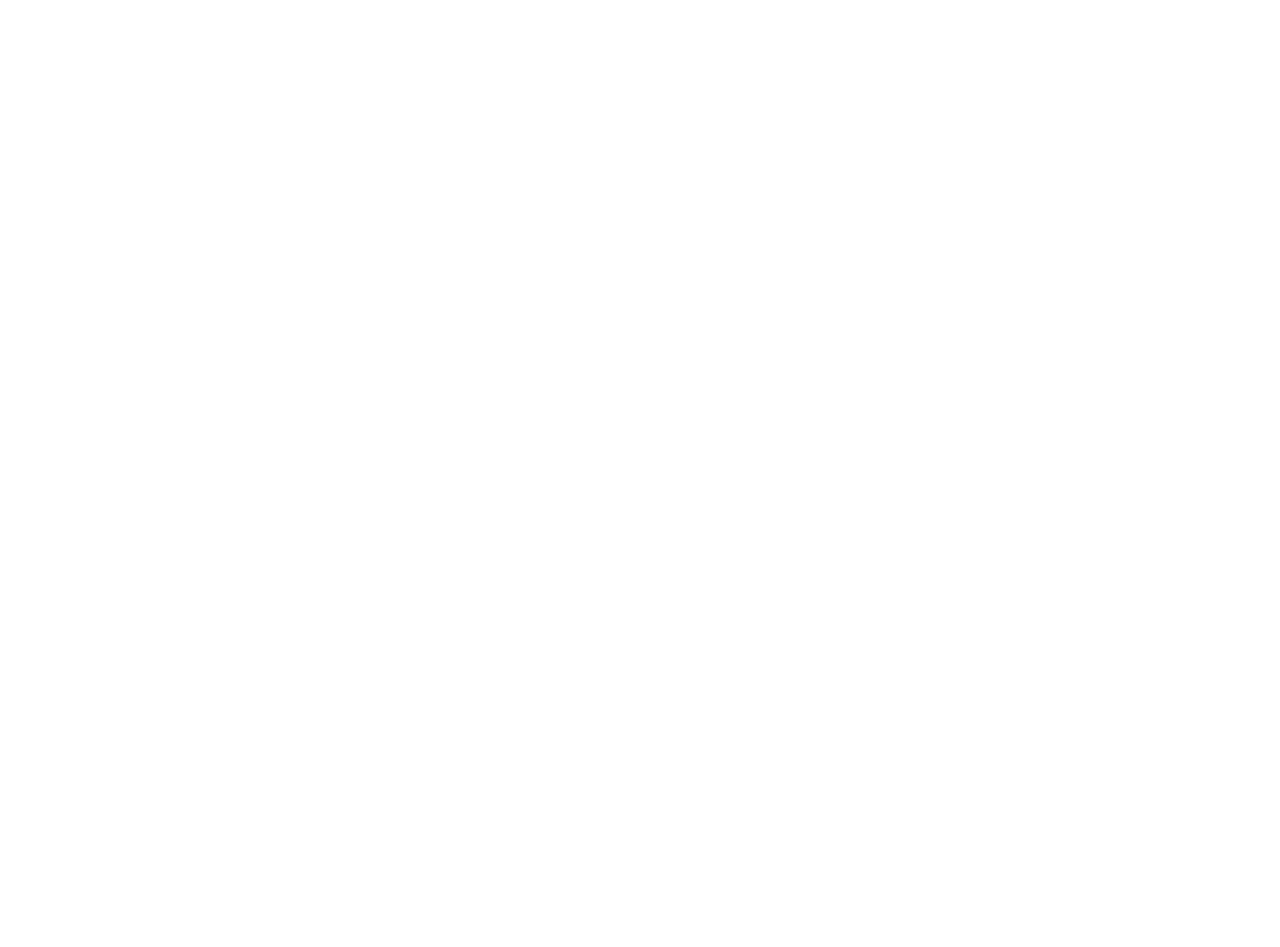
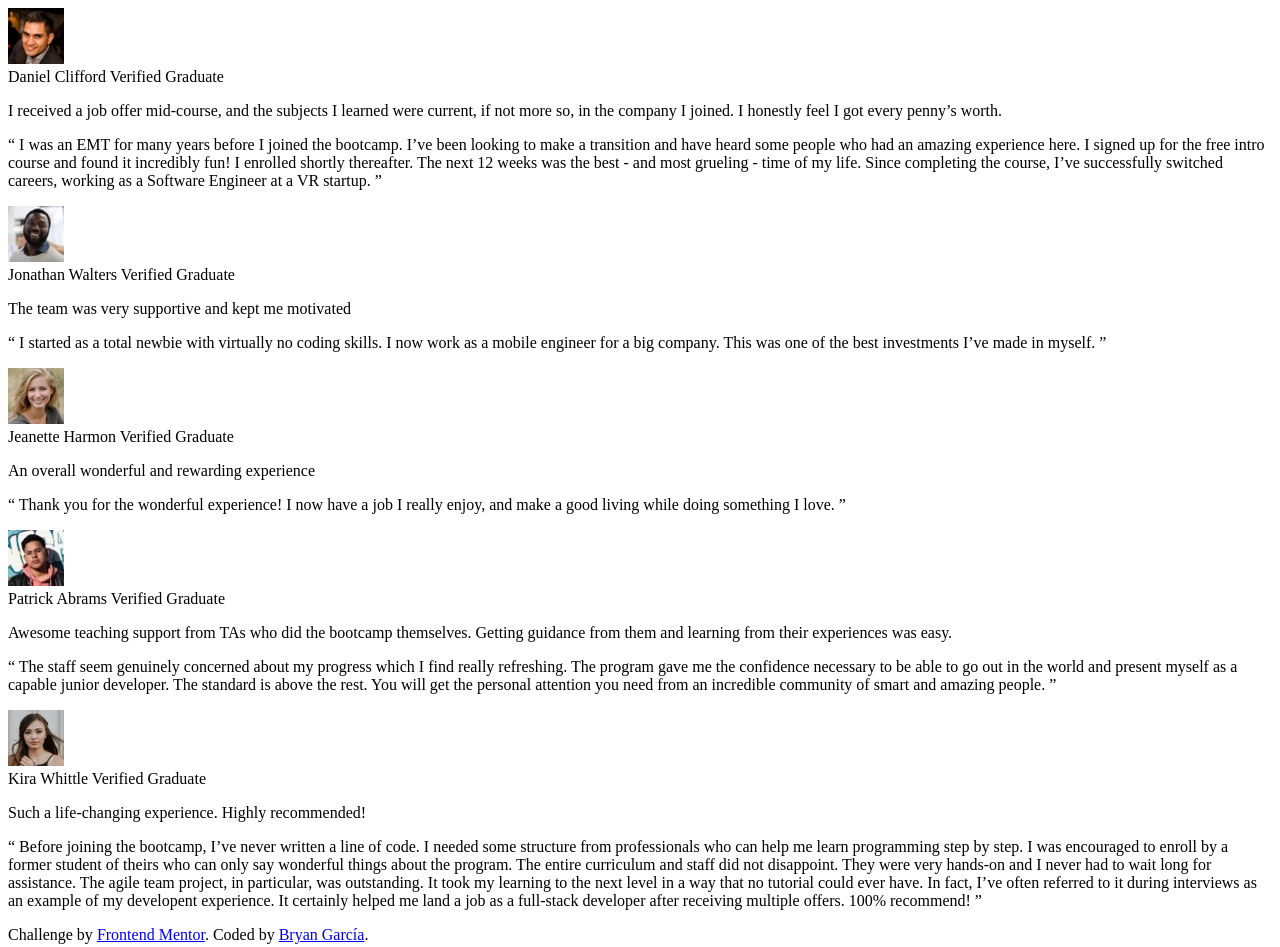
Before and after one commit to bryanstg/Testimonial-Grid-Section, a plain HTML site: page index.html in a window 1280 px wide. Before the commit the page ends 800 px from the top, so only its background shows below. Drawn offline with Linux system fonts and the light colour scheme.

Commit message:
Culminación del esqueleto HTML con clases

```diff
--- a/index.html
+++ b/index.html
@@ -3,88 +3,93 @@
 <head>
     <meta charset="UTF-8">
     <meta name="viewport" content="width=device-width, initial-scale=1.0">
-    <title>Testimonial grid section</title>
+    <title>Frontend Mentor | Testimonial grid section</title>
     <link rel="stylesheet" href="style.css">
-    <link rel="shortcut icon" href="favicon-32x32.png" type="image/x-icon">
+    <link rel="shortcut icon" href="favicon-32x32.png" sizes="32x32" type="image/png">
 </head>
 <body>
     <div class="testimonial">
         <div class="testimonial__box" id="daniel-box">
             <div class="testimonial__box--header">
                 <div class="header__profile">
-                    <img src="" alt="">
+                    <img src="/images/image-daniel.jpg" alt="">
                 </div>
                 <div class="header__info">
-                    <span class="header__info--name"></span>
-                    <span class="header__info--type"></span>
+                    <span class="header__info--name">Daniel Clifford</span>
+                    <span class="header__info--type">Verified Graduate</span>
                 </div>
             </div>
             <div class="testimonial__box--info">
-                <p class="info__main"></p>
-                <p class="info__secondary"></p>
+                <p class="info__main">I received a job offer mid-course, and the subjects I learned were current, if not more so, in the company I joined. I honestly feel I got every penny’s worth.</p>
+                <p class="info__secondary">“ I was an EMT for many years before I joined the bootcamp. I’ve been looking to make a transition and have heard some people who had an amazing experience here. I signed up for the free intro course and found it incredibly fun! I enrolled shortly thereafter. The next 12 weeks was the best - and most grueling - time of my life. Since completing the course, I’ve successfully switched careers, working as a Software Engineer at a VR startup. ”</p>
             </div>
         </div>
         <div class="testimonial__box" id="jonathan-box">
             <div class="testimonial__box--header">
                 <div class="header__profile">
-                    <img src="" alt="">
+                    <img src="/images/image-jonathan.jpg" alt="">
                 </div>
                 <div class="header__info">
-                    <span class="header__info--name"></span>
-                    <span class="header__info--type"></span>
+                    <span class="header__info--name">Jonathan Walters</span>
+                    <span class="header__info--type">Verified Graduate</span>
                 </div>
             </div>
             <div class="testimonial__box--info">
-                <p class="info__main"></p>
-                <p class="info__secondary"></p>
+                <p class="info__main">The team was very supportive and kept me motivated</p>
+                <p class="info__secondary">
+                    “ I started as a total newbie with virtually no coding skills. I now work as a mobile engineer for a big company. This was one of the best investments I’ve made in myself. ”</p>
             </div>
         </div>
         <div class="testimonial__box" id="jeanette-box">
             <div class="testimonial__box--header">
                 <div class="header__profile">
-                    <img src="" alt="">
+                    <img src="/images/image-jeanette.jpg" alt="">
                 </div>
                 <div class="header__info">
-                    <span class="header__info--name"></span>
-                    <span class="header__info--type"></span>
+                    <span class="header__info--name">Jeanette Harmon</span>
+                    <span class="header__info--type">Verified Graduate</span>
                 </div>
             </div>
             <div class="testimonial__box--info">
-                <p class="info__main"></p>
-                <p class="info__secondary"></p>
+                <p class="info__main">An overall wonderful and rewarding experience</p>
+                <p class="info__secondary">“ Thank you for the wonderful experience! I now have a job I really enjoy, and make a good living while doing something I love. ”</p>
             </div>
         </div>
         <div class="testimonial__box" id="patrick-box">
             <div class="testimonial__box--header">
                 <div class="header__profile">
-                    <img src="" alt="">
+                    <img src="/images/image-patrick.jpg" alt="">
                 </div>
                 <div class="header__info">
-                    <span class="header__info--name"></span>
-                    <span class="header__info--type"></span>
+                    <span class="header__info--name">Patrick Abrams</span>
+                    <span class="header__info--type">Verified Graduate</span>
                 </div>
             </div>
             <div class="testimonial__box--info">
-                <p class="info__main"></p>
-                <p class="info__secondary"></p>
+                <p class="info__main">Awesome teaching support from TAs who did the bootcamp themselves. Getting guidance from them and learning from their experiences was easy.</p>
+                <p class="info__secondary">“ The staff seem genuinely concerned about my progress which I find really refreshing. The program gave me the confidence necessary to be able to go out in the world and present myself as a capable junior developer. The standard is above the rest. You will get the personal attention you need from an incredible community of smart and amazing people. ”</p>
             </div>
         </div>
         <div class="testimonial__box" id="kira-box">
             <div class="testimonial__box--header">
                 <div class="header__profile">
-                    <img src="" alt="">
+                    <img src="/images/image-kira.jpg" alt="">
                 </div>
                 <div class="header__info">
-                    <span class="header__info--name"></span>
-                    <span class="header__info--type"></span>
+                    <span class="header__info--name">Kira Whittle</span>
+                    <span class="header__info--type">Verified Graduate</span>
                 </div>
             </div>
             <div class="testimonial__box--info">
-                <p class="info__main"></p>
-                <p class="info__secondary"></p>
+                <p class="info__main">Such a life-changing experience. Highly recommended!</p>
+                <p class="info__secondary">“ Before joining the bootcamp, I’ve never written a line of code. I needed some structure from professionals who can help me learn programming step by step. I was encouraged to enroll by a former  student of theirs who can only say wonderful things about the program. The entire curriculum and staff  did not disappoint. They were very hands-on and I never had to wait long for assistance. The agile team  project, in particular, was outstanding. It took my learning to the next level in a way that no tutorial could ever have. In fact, I’ve often referred to it during interviews as an example of my developent experience. It certainly helped me land a job as a full-stack developer after receiving multiple offers. 100% recommend! ”</p>
             </div>
         </div>
     </div>
+    <div class="attribution">
+        Challenge by <a href="https://www.frontendmentor.io?ref=challenge" target="_blank">Frontend Mentor</a>.
+        Coded by <a href="#">Bryan García</a>.
+      </div>
 
 </body>
 </html>
```
